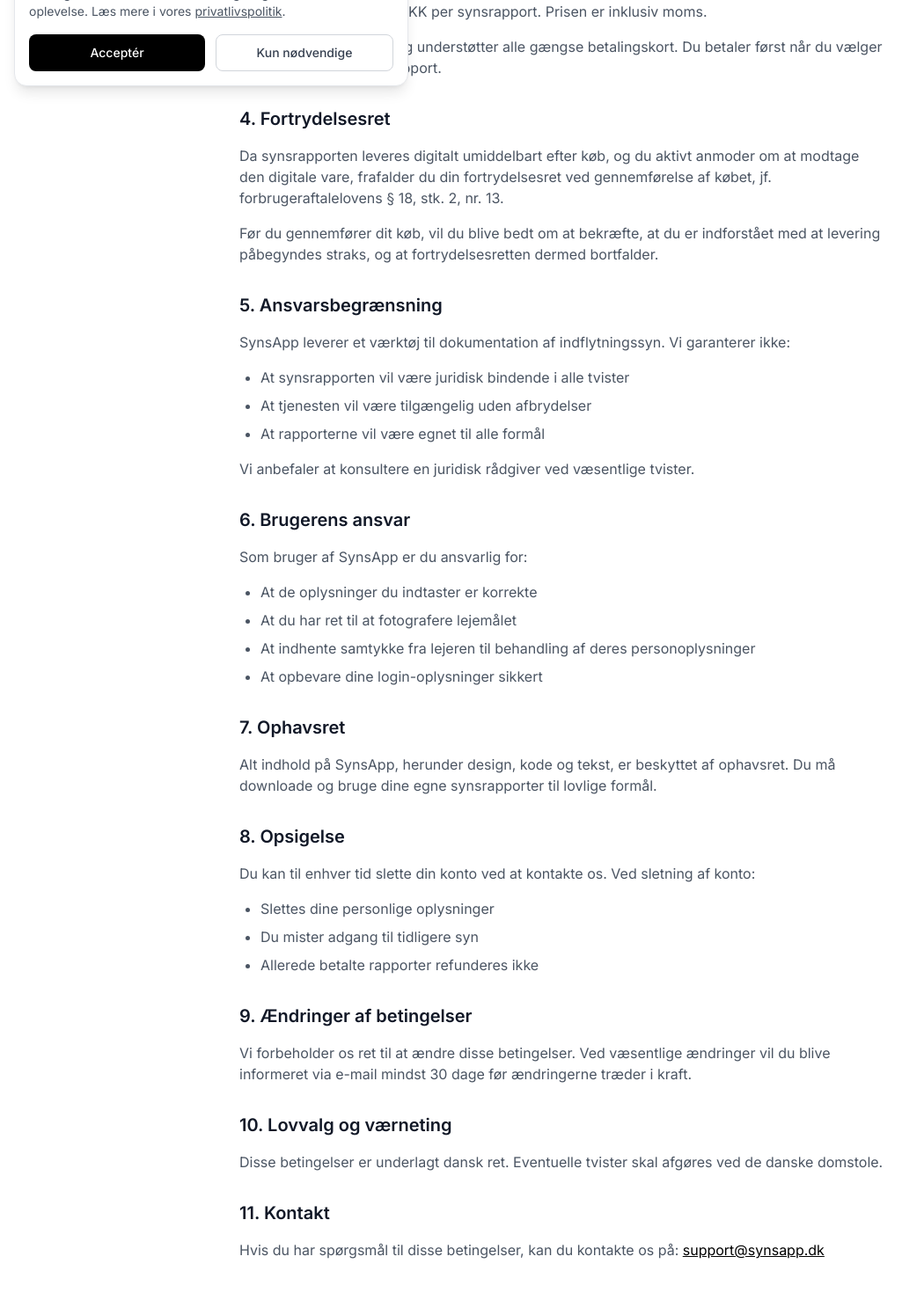
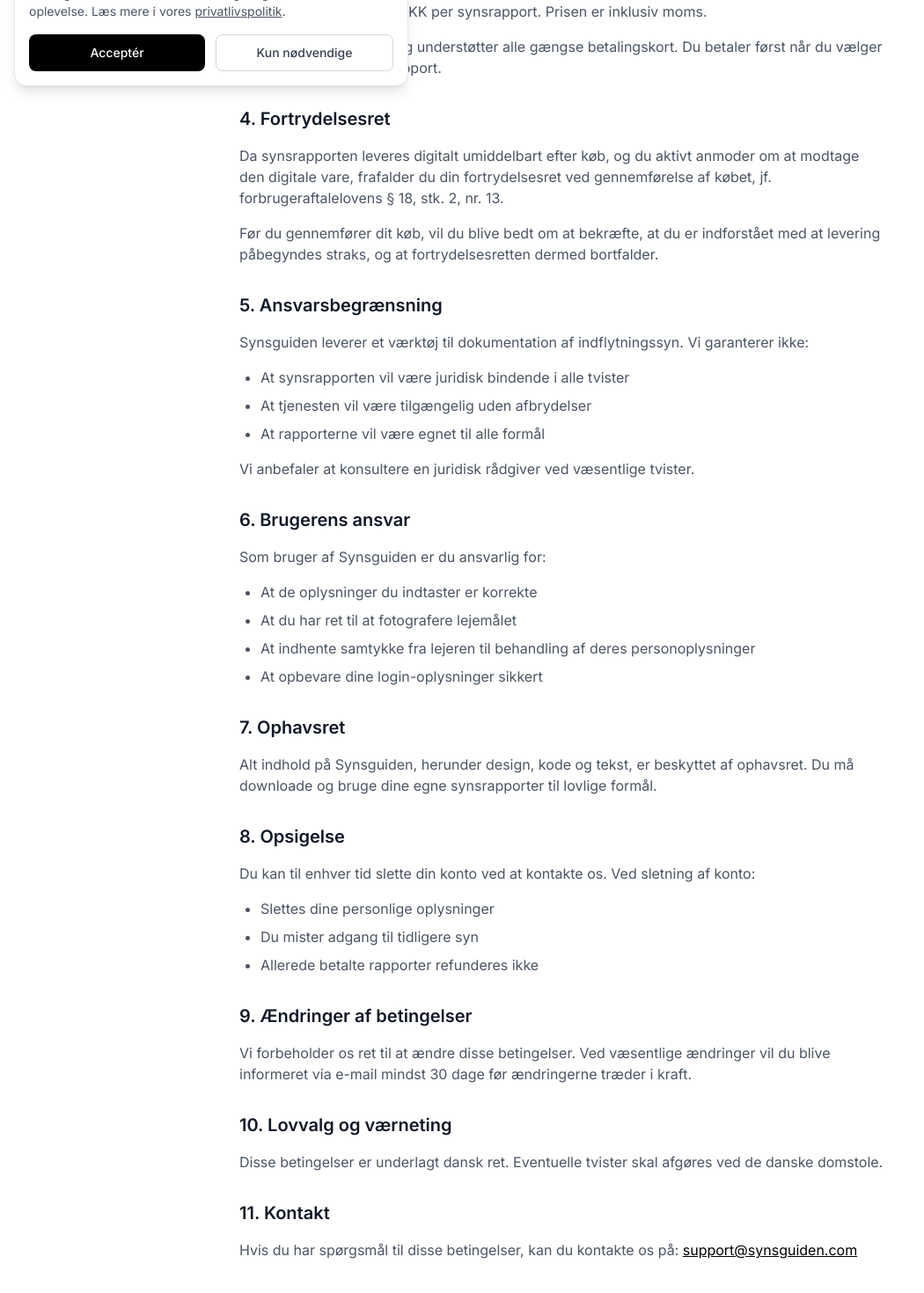
Before and after one commit to Malt3344/digitalt-indflytningssy, a Next.js app: page /vilkaar in a window 1280 px wide. Shown: the part 686-2156 px from the top of the page at 88% size, without its empty margins (0-1050 px from the left). Built offline with nearby package versions, Linux system fonts and the light colour scheme.

Commit message:
Rebrand: SynsApp → Synsguiden
- Opdateret alle UI referencer til Synsguiden
- Opdateret email til support@synsguiden.com
- Opdateret PDF footer
- Opdateret manifest.json
- Opdateret metadata og title tags

```diff
--- a/app/layout.tsx
+++ b/app/layout.tsx
@@ -14,16 +14,16 @@ export const viewport: Viewport = {
 }
 
 export const metadata: Metadata = {
-  title: "SynsApp - Digitalt Indflytningssyn",
+  title: "Synsguiden - Digitalt Indflytningssyn",
   description: "Lav professionelle indflytningssyn på 5 minutter. Tag fotos, få digital underskrift og download PDF-rapport. Første syn er gratis!",
   manifest: "/manifest.json",
   appleWebApp: {
     capable: true,
     statusBarStyle: "default",
-    title: "SynsApp",
+    title: "Synsguiden",
   },
   openGraph: {
-    title: "SynsApp - Digitalt Indflytningssyn",
+    title: "Synsguiden - Digitalt Indflytningssyn",
     description: "Lav professionelle indflytningssyn på 5 minutter. Første syn er gratis!",
     type: "website",
     locale: "da_DK",
--- a/app/page.tsx
+++ b/app/page.tsx
@@ -139,7 +139,7 @@ export default function Home() {
                   <path strokeLinecap="round" strokeLinejoin="round" strokeWidth={2} d="M9 12h6m-6 4h6m2 5H7a2 2 0 01-2-2V5a2 2 0 012-2h5.586a1 1 0 01.707.293l5.414 5.414a1 1 0 01.293.707V19a2 2 0 01-2 2z" />
                 </svg>
               </div>
-              <span className="font-bold text-xl">SynsApp</span>
+              <span className="font-bold text-xl">Synsguiden</span>
             </div>
             <a
               href="/auth/login"
@@ -305,7 +305,7 @@ export default function Home() {
         <div className="max-w-4xl mx-auto">
           <div className="text-center mb-12">
             <h2 className="text-2xl md:text-3xl font-bold text-gray-900 mb-4">
-              Hvorfor vælge SynsApp?
+              Hvorfor vælge Synsguiden?
             </h2>
           </div>
 
@@ -449,16 +449,16 @@ export default function Home() {
                   <path strokeLinecap="round" strokeLinejoin="round" strokeWidth={2} d="M9 12h6m-6 4h6m2 5H7a2 2 0 01-2-2V5a2 2 0 012-2h5.586a1 1 0 01.707.293l5.414 5.414a1 1 0 01.293.707V19a2 2 0 01-2 2z" />
                 </svg>
               </div>
-              <span className="font-bold text-gray-900">SynsApp</span>
+              <span className="font-bold text-gray-900">Synsguiden</span>
             </div>
             <div className="flex items-center gap-8 text-sm">
               <a href="/privatlivspolitik" className="text-gray-500 hover:text-gray-900 transition-colors">Privatlivspolitik</a>
               <a href="/vilkaar" className="text-gray-500 hover:text-gray-900 transition-colors">Handelsbetingelser</a>
-              <a href="mailto:support@synsapp.dk" className="text-gray-500 hover:text-gray-900 transition-colors">Kontakt</a>
+              <a href="mailto:support@synsguiden.com" className="text-gray-500 hover:text-gray-900 transition-colors">Kontakt</a>
             </div>
           </div>
           <div className="mt-8 pt-6 border-t border-gray-100 text-center text-sm text-gray-400">
-            © {new Date().getFullYear()} SynsApp. Alle rettigheder forbeholdes.
+            © {new Date().getFullYear()} Synsguiden. Alle rettigheder forbeholdes.
           </div>
         </div>
       </footer>
--- a/app/priser/page.tsx
+++ b/app/priser/page.tsx
@@ -15,7 +15,7 @@ export default function PriserPage() {
                   <path strokeLinecap="round" strokeLinejoin="round" strokeWidth={2} d="M9 12h6m-6 4h6m2 5H7a2 2 0 01-2-2V5a2 2 0 012-2h5.586a1 1 0 01.707.293l5.414 5.414a1 1 0 01.293.707V19a2 2 0 01-2 2z" />
                 </svg>
               </div>
-              <span className="font-bold text-xl">SynsApp</span>
+              <span className="font-bold text-xl">Synsguiden</span>
             </Link>
             <Link href="/auth/login" className="text-gray-600 hover:text-black font-medium">
               Log ind
@@ -144,7 +144,7 @@ export default function PriserPage() {
                   <path strokeLinecap="round" strokeLinejoin="round" strokeWidth={2} d="M9 12h6m-6 4h6m2 5H7a2 2 0 01-2-2V5a2 2 0 012-2h5.586a1 1 0 01.707.293l5.414 5.414a1 1 0 01.293.707V19a2 2 0 01-2 2z" />
                 </svg>
               </div>
-              <span className="font-semibold text-gray-900">SynsApp</span>
+              <span className="font-semibold text-gray-900">Synsguiden</span>
             </div>
             <div className="flex items-center gap-6">
               <Link href="/privatlivspolitik" className="hover:text-gray-900 transition-colors">Privatlivspolitik</Link>
--- a/app/privatlivspolitik/page.tsx
+++ b/app/privatlivspolitik/page.tsx
@@ -1,8 +1,8 @@
 import { Metadata } from 'next'
 
 export const metadata: Metadata = {
-  title: 'Privatlivspolitik | SynsApp',
-  description: 'Læs om hvordan SynsApp behandler dine persondata',
+  title: 'Privatlivspolitik | Synsguiden',
+  description: 'Læs om hvordan Synsguiden behandler dine persondata',
 }
 
 export default function PrivatlivspolitikPage() {
@@ -23,8 +23,8 @@ export default function PrivatlivspolitikPage() {
           <section className="mb-8">
             <h2 className="text-xl font-semibold text-gray-900 mb-4">1. Dataansvarlig</h2>
             <p className="text-gray-600 mb-4">
-              SynsApp er dataansvarlig for behandlingen af de personoplysninger, som vi modtager om dig.
-              Du kan kontakte os på: <a href="mailto:support@synsapp.dk" className="text-black underline">support@synsapp.dk</a>
+              Synsguiden er dataansvarlig for behandlingen af de personoplysninger, som vi modtager om dig.
+              Du kan kontakte os på: <a href="mailto:support@synsguiden.com" className="text-black underline">support@synsguiden.com</a>
             </p>
           </section>
 
@@ -98,7 +98,7 @@ export default function PrivatlivspolitikPage() {
               <li><strong>Indsigelse:</strong> Du kan gøre indsigelse mod visse former for behandling</li>
             </ul>
             <p className="text-gray-600 mt-4">
-              Kontakt os på <a href="mailto:support@synsapp.dk" className="text-black underline">support@synsapp.dk</a> for at udøve dine rettigheder.
+              Kontakt os på <a href="mailto:support@synsguiden.com" className="text-black underline">support@synsguiden.com</a> for at udøve dine rettigheder.
             </p>
           </section>
 
--- a/app/vilkaar/page.tsx
+++ b/app/vilkaar/page.tsx
@@ -1,8 +1,8 @@
 import { Metadata } from 'next'
 
 export const metadata: Metadata = {
-  title: 'Handelsbetingelser | SynsApp',
-  description: 'Læs vores handelsbetingelser og vilkår for brug af SynsApp',
+  title: 'Handelsbetingelser | Synsguiden',
+  description: 'Læs vores handelsbetingelser og vilkår for brug af Synsguiden',
 }
 
 export default function VilkaarPage() {
@@ -23,7 +23,7 @@ export default function VilkaarPage() {
           <section className="mb-8">
             <h2 className="text-xl font-semibold text-gray-900 mb-4">1. Generelt</h2>
             <p className="text-gray-600 mb-4">
-              Disse handelsbetingelser gælder for alle køb og brug af SynsApp's tjenester.
+              Disse handelsbetingelser gælder for alle køb og brug af Synsguiden's tjenester.
               Ved at oprette en konto eller købe en synsrapport accepterer du disse betingelser.
             </p>
           </section>
@@ -31,7 +31,7 @@ export default function VilkaarPage() {
           <section className="mb-8">
             <h2 className="text-xl font-semibold text-gray-900 mb-4">2. Tjenesten</h2>
             <p className="text-gray-600 mb-4">
-              SynsApp er en digital platform til oprettelse af indflytningssyn. Tjenesten inkluderer:
+              Synsguiden er en digital platform til oprettelse af indflytningssyn. Tjenesten inkluderer:
             </p>
             <ul className="list-disc pl-6 text-gray-600 space-y-2">
               <li>Oprettelse af digitale indflytningssyn</li>
@@ -72,7 +72,7 @@ export default function VilkaarPage() {
           <section className="mb-8">
             <h2 className="text-xl font-semibold text-gray-900 mb-4">5. Ansvarsbegrænsning</h2>
             <p className="text-gray-600 mb-4">
-              SynsApp leverer et værktøj til dokumentation af indflytningssyn. Vi garanterer ikke:
+              Synsguiden leverer et værktøj til dokumentation af indflytningssyn. Vi garanterer ikke:
             </p>
             <ul className="list-disc pl-6 text-gray-600 space-y-2">
               <li>At synsrapporten vil være juridisk bindende i alle tvister</li>
@@ -87,7 +87,7 @@ export default function VilkaarPage() {
           <section className="mb-8">
             <h2 className="text-xl font-semibold text-gray-900 mb-4">6. Brugerens ansvar</h2>
             <p className="text-gray-600 mb-4">
-              Som bruger af SynsApp er du ansvarlig for:
+              Som bruger af Synsguiden er du ansvarlig for:
             </p>
             <ul className="list-disc pl-6 text-gray-600 space-y-2">
               <li>At de oplysninger du indtaster er korrekte</li>
@@ -100,7 +100,7 @@ export default function VilkaarPage() {
           <section className="mb-8">
             <h2 className="text-xl font-semibold text-gray-900 mb-4">7. Ophavsret</h2>
             <p className="text-gray-600 mb-4">
-              Alt indhold på SynsApp, herunder design, kode og tekst, er beskyttet af ophavsret.
+              Alt indhold på Synsguiden, herunder design, kode og tekst, er beskyttet af ophavsret.
               Du må downloade og bruge dine egne synsrapporter til lovlige formål.
             </p>
           </section>
@@ -136,7 +136,7 @@ export default function VilkaarPage() {
             <h2 className="text-xl font-semibold text-gray-900 mb-4">11. Kontakt</h2>
             <p className="text-gray-600">
               Hvis du har spørgsmål til disse betingelser, kan du kontakte os på:{' '}
-              <a href="mailto:support@synsapp.dk" className="text-black underline">support@synsapp.dk</a>
+              <a href="mailto:support@synsguiden.com" className="text-black underline">support@synsguiden.com</a>
             </p>
           </section>
         </div>
--- a/components/Navigation.tsx
+++ b/components/Navigation.tsx
@@ -76,7 +76,7 @@ export default function Navigation() {
                 <path strokeLinecap="round" strokeLinejoin="round" strokeWidth={2} d="M9 12h6m-6 4h6m2 5H7a2 2 0 01-2-2V5a2 2 0 012-2h5.586a1 1 0 01.707.293l5.414 5.414a1 1 0 01.293.707V19a2 2 0 01-2 2z" />
               </svg>
             </div>
-            <span className="font-bold text-lg text-gray-900">SynsApp</span>
+            <span className="font-bold text-lg text-gray-900">Synsguiden</span>
           </Link>
         </div>
       </header>
@@ -120,7 +120,7 @@ export default function Navigation() {
                   <path strokeLinecap="round" strokeLinejoin="round" strokeWidth={2} d="M9 12h6m-6 4h6m2 5H7a2 2 0 01-2-2V5a2 2 0 012-2h5.586a1 1 0 01.707.293l5.414 5.414a1 1 0 01.293.707V19a2 2 0 01-2 2z" />
                 </svg>
               </div>
-              <span className="font-bold text-xl text-gray-900">SynsApp</span>
+              <span className="font-bold text-xl text-gray-900">Synsguiden</span>
             </Link>
 
             <div className="flex items-center gap-6">
--- a/lib/pdf-generator.ts
+++ b/lib/pdf-generator.ts
@@ -509,7 +509,7 @@ export async function generatePDF(inspection: InspectionData) {
     doc.setFontSize(7)
     doc.setFont('helvetica', 'normal')
     doc.setTextColor(150, 150, 150)
-    doc.text('Digitalt Indflytningssyn', margin, 290)
+    doc.text('Synsguiden.com - Digitalt Indflytningssyn', margin, 290)
     doc.text(`${inspection.address} • ${formattedDate}`, pageWidth / 2, 290, { align: 'center' })
     doc.text(`Side ${i} af ${pageCount}`, pageWidth - margin, 290, { align: 'right' })
   }
```
Also changed, not shown: public/manifest.json.
